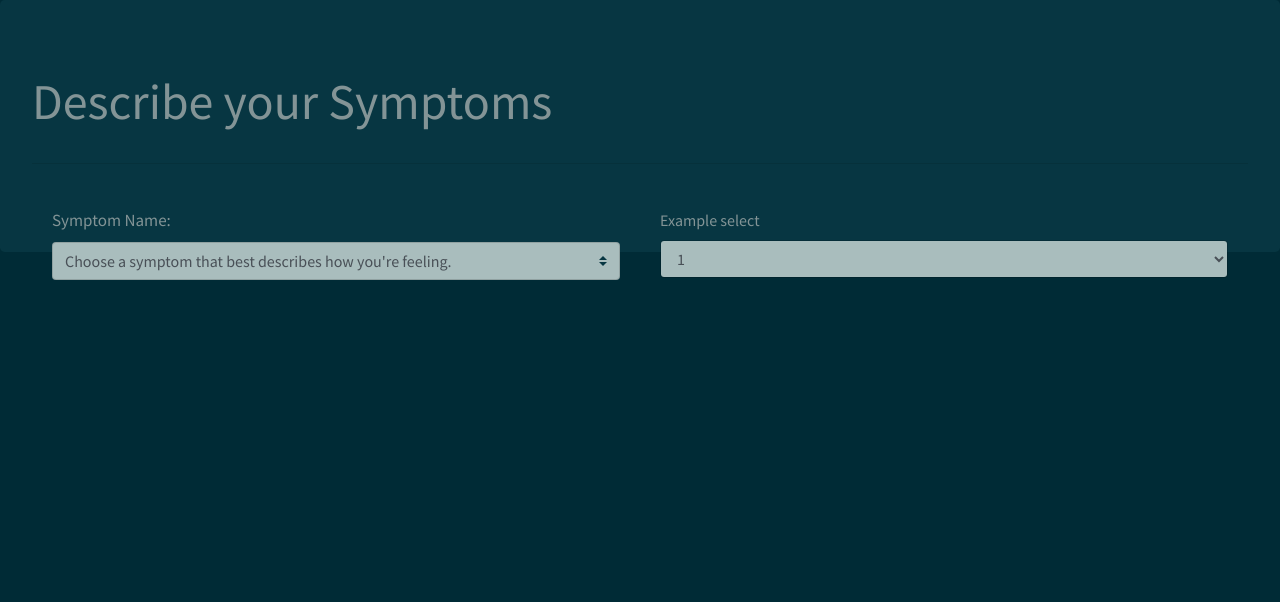
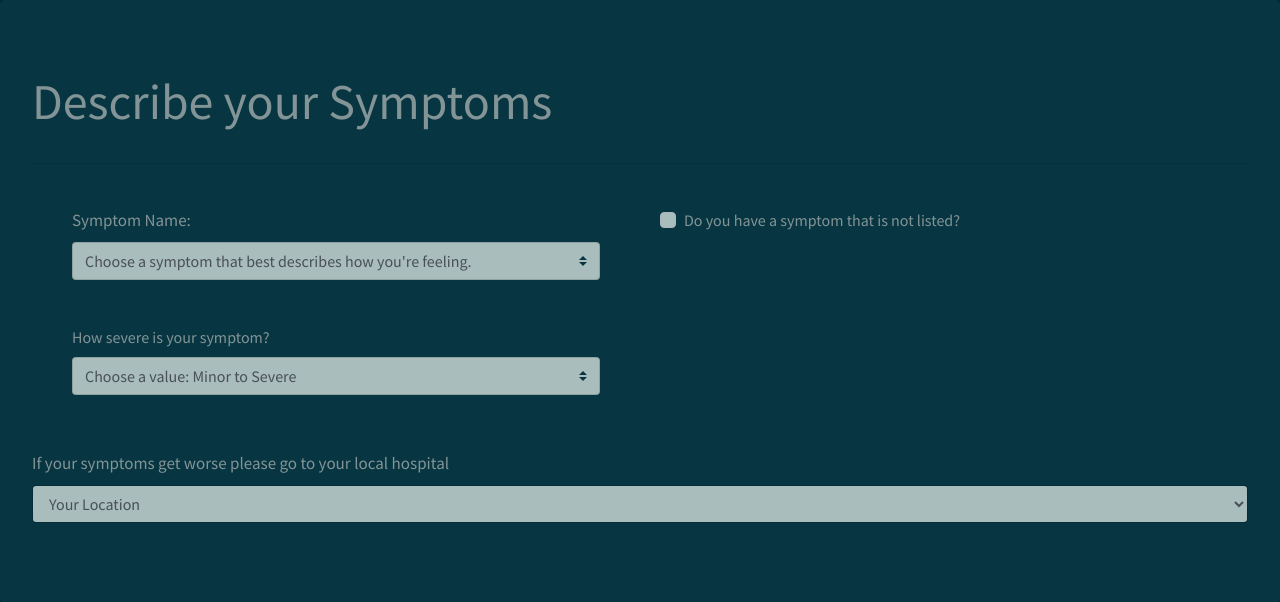
Before and after one commit to elijah-freeman/HuskyDataIncWebApp, a PHP site: page /new_symptoms.php in a window 1280 px wide. Shown: the part 56-658 px from the top of the page. Run offline with PHP 8.4, Linux system fonts and the light colour scheme; data comes from the database, SQL or seed files in the repository.

Commit message:
Modified the layout in new_symptoms, cleaned the rest

```diff
--- a/infection.php
+++ b/infection.php
@@ -105,6 +105,8 @@
              }
             ?>
         </select>
+
+
        </div>
             <?php
 
--- a/localhost.sql
+++ b/localhost.sql
@@ -155,12 +155,13 @@
 --
 
 CREATE TABLE `SYMPTOM` (
-  `symptom_id` int(11) NOT NULL,
+  `symptom_id` int(11) NOT NULL AUTO_INCREMENT,
   `description` varchar(256) DEFAULT NULL,
   `severity` int(11) NOT NULL,
   `infection_name` varchar(128) DEFAULT 'UNKNOWN',
   `user_id` int(11) DEFAULT NULL,
-  `patient_id` int(11) DEFAULT NULL
+  `patient_id` int(11) DEFAULT NULL,
+   KEY (symptom_id)
 ) ENGINE=InnoDB DEFAULT CHARSET=latin1;
 
 --
--- a/new_symptoms.php
+++ b/new_symptoms.php
@@ -69,18 +69,15 @@
             <p style="font-size: 50px" class="lead">Describe your Symptoms</p>
             <hr class="my-4">
 
-            <form method="GET" action="new_symptoms.php">
+            <form id="form-one" method="POST" action="new_symptoms.php">
 
                 <div class = "float-container">
-
                 <!-- div container for the drop down form select bar -->
                 <div class="float-child">
-
                     <div class="form-group">
-
-                    <label style="font-size: 17px" for="county_control_form">Symptom Name:
+                        <label style="font-size: 17px" for="symptom_select">Symptom Name:
                         </label>
-                    <select class = "custom-select" name="infection" onchange='this.form.submit()' id='county_control_form'>
+                        <select class = "custom-select" name="symptom_desc"  id='symptom_select' onchange='changeVisibilityHide();'>
                             <option selected>Choose a symptom that best describes how you're feeling.</option>
 
                             <?php
@@ -90,11 +87,126 @@
                                 die( mysqli_connect_error() );
                             }
 
-                        ///REPLACE////////////////////////////////////////////////////////////////////////////////////////////////////////
+                            $sql = "SELECT DISTINCT description
+                                    FROM SYMPTOM";
 
-                        $sql = "SELECT DISTINCT county
-                FROM HOSPITAL JOIN PATIENT ON HOSPITAL.hospital_name = PATIENT.hosp_name, INFECTION
-                WHERE PATIENT.sickness_type = INFECTION.infection_name";
+                            if ($result = mysqli_query($connection, $sql))
+                            {
+                                // loop through the data
+                                while($row = mysqli_fetch_assoc($result))
+                                {
+                                    echo '<option value="' . $row['description'] . '">';
+                                    echo $row['description'];
+                                    echo "</option>";
+
+                                } // release the memory used by the result set
+
+                                mysqli_free_result($result);
+                            }
+                            ?>
+                            <option>Other</option>
+
+                        </select>
+                    </div>
+                </div>
+
+                    <!-- TODO this seems like it should go in the database and not tied to the view-->
+
+                    <div class="float-child">
+                        <div id="new-symptom" class="form-group">
+                            <div class="custom-control custom-checkbox">
+                                <input type="checkbox" class="custom-control-input" id="new-symptom-checkbox" onchange="addNewSymptom()">
+                                <label id='new-symptom-label' class="custom-control-label" for="new-symptom-checkbox">Do you have a symptom that is not listed?</label>
+                            </div>
+                            <input name="new_symptom" style="visibility: hidden" type="text" class="form-control" id="symptomInput" aria-describedby="symptom_help" placeholder="Describe your symptom">
+                            <small style="visibility: hidden"  id="symptom_help" class="form-text text-muted">Please use a single word to describe your symptom (e.g. fever, headache, chills, etc).</small>
+                        </div>
+                    </div>
+
+
+                </div>
+
+                <div class="float-child2">
+                    <div class="form-group" id="severity_dropdown" >
+                        <label for="severity-select" id="severity_selector_label">How severe is your symptom?</label>
+                        <select class="custom-select" name="severity" id="severity-select" onchange='changeVisibility(); hospitalNearYouVisible()'>
+                            <option selected>Choose a value: Minor to Severe </option>
+                            <option value="1">1 Mild</option>
+                            <option value="2">2</option>
+                            <option value="3">3</option>
+                            <option value="4">4</option>
+                            <option value="5">5 Moderate</option>
+                            <option value="6">6</option>
+                            <option value="7">7</option>
+                            <option value="8">8</option>
+                            <option value="9">9</option>
+                            <option value="10">10 Severe</option>
+                        </select>
+
+                    </div>
+
+                </div>
+
+
+                <div class="container">
+                    <div class="btn-holder">
+                        <button style="visibility: hidden" id="submit_button" type="submit" class="btn btn-primary" onclick='getElementById("form-one").submit();'>Submit</button>
+                    </div>
+                </div>
+
+
+                <?php
+                // HERE IS WHERE WE SEND INFORMATION TO OUR DATABASE
+                if ($_SERVER["REQUEST_METHOD"] == "POST")
+                {
+                    if (isset($_POST['symptom_desc'], $_POST['severity']) )
+                    {
+                ?>
+                    <?php
+                        if ( mysqli_connect_errno() )
+                        {
+                            die(mysqli_connect_error() );
+                        }
+
+                        if (($_POST['new_symptom'] != '')) {
+                            $sql = "INSERT INTO SYMPTOM(description, severity, infection_name, user_id)
+                                VALUES ('{$_POST['new_symptom']}',{$_POST['severity']}, 'THROW UP', 3)";
+                        } else {
+                            $sql = "INSERT INTO SYMPTOM(description, severity, infection_name, user_id)
+                                VALUES ('{$_POST['symptom_desc']}',{$_POST['severity']}, 'THROW UP', 3)";
+                        }
+
+                        if (!mysqli_query($connection, $sql)) {
+                            echo "Error: Could not execute $sql";
+                        } else {
+                            echo $_POST['symptom_desc'];
+                        }
+
+                    } // end if (isset)
+                } // end if ($_SERVER)
+                    ?>
+
+            </form>
+
+
+        <form id='hospital_near_you' style='visibility: visible' method="GET" action="new_symptoms.php">
+
+            <!-- div container for the drop down form select bar -->
+            <div class="form-group">
+                <label style="font-size: 17px" for="county_control_form">If your symptoms get worse please go to your local hospital
+                </label>
+                <select class = "form-control" name="hospital_county" onchange='this.form.submit()' id='county_control_form'>
+                    <option selected>Your Location</option>
+
+                    <?php
+                    $connection = mysqli_connect(DBHOST, DBUSER, DBPASS, DBNAME);
+                    if ( mysqli_connect_errno() )
+                    {
+                        die( mysqli_connect_error() );
+                    }
+                    // Query that retrieves the first and last name and SSN from
+                    // our EMPLOYEE table in our database.
+                    $sql = "SELECT DISTINCT county FROM HOSPITAL";
                     if ($result = mysqli_query($connection, $sql))
                     {
                         // loop through the data
@@ -105,48 +217,19 @@
                             echo "</option>";
 
                         } // release the memory used by the result set
-
-
-                            ///////////////////////////////////////////////////////////////////////////////////////////////////////////
-
-
-
                         mysqli_free_result($result);
                     }
                     ?>
                 </select>
 
-                </div>
-
-
-                </div>
-
-
-               <div class="float-child">
-
-
-                <div class="form-group" id="severity_dropdown" >
-                    <label for="exampleSelect1" id="severity_selector_label">Example select</label>
-                    <select class="form-control" id="exampleSelect1">
-                        <option>1</option>
-                        <option>2</option>
-                        <option>3</option>
-                        <option>4</option>
-                        <option>5</option>
-                    </select>
-                </div>
-
-               </div>
 
 
             </div>
             <?php
 
-
-                /////REPLACE//////////////////////////////////////////////////////////////////////////////////////////////////////
             if ($_SERVER["REQUEST_METHOD"] == "GET")
             {
-                    if (isset($_GET['infection']) )
+            if (isset($_GET['hospital_county']) )
             {
             ?>
 
@@ -154,9 +237,10 @@
             <table class="table table-hover">
                 <thead>
                 <tr class="table-success">
-                            <th scope="col">Infection Name</th>
-                            <th scope="col">Infection Rate</th>
-                            <th scope="col">Number of Infections</th>
+                    <th scope="col">Hospital Near You</th>
+                    <th scope="col">Location</th>
+                    <th scope="col">Number of Available Bed</th>
+                    <th scope="col">Available Tests</th>
                 </tr>
                 </thead>
 
@@ -169,11 +253,9 @@
                 // Selects the infection name, infection rate and the number
                 // of infections of that that type in the county specfied in the
                 // drop down menu by the user.
-                        $sql = "SELECT sickness_type, infection_rate, COUNT(sickness_type) as infection_count
-                      FROM (SELECT county, sickness_type, infection_rate
-                             FROM HOSPITAL JOIN PATIENT ON HOSPITAL.hospital_name = PATIENT.hosp_name, INFECTION
-                             WHERE PATIENT.sickness_type = INFECTION.infection_name) T1
-                      WHERE county = '{$_GET['infection']}' GROUP BY sickness_type";
+                $sql = "SELECT hospital_name, county, availability_bed, covid_test
+                        FROM HOSPITAL
+                      WHERE county = '{$_GET['hospital_county']}'";
 
                 if ($result = mysqli_query($connection, $sql))
                 {
@@ -181,12 +263,11 @@
                     {
                         ?>
                         <tr>
-                        <td><?php echo $row['sickness_type'] ?></td>
-                        <td><?php echo $row['infection_rate'] ?></td>
-                        <td><?php echo $row['infection_count'] ?></td>
+                            <td><?php echo $row['hospital_name'] ?></td>
+                            <td><?php echo $row['county'] ?></td>
+                            <td><?php echo $row['availability_bed'] ?></td>
+                            <td><?php echo $row['covid_test'] ?></td>
                         </tr>
-
-                    ///////////////////////////////////////////////////////////////////////////////////////////////////////////
 
                         <?php
                     } // release the memory used by the result set
@@ -197,11 +278,37 @@
                 } // end if ($_SERVER)
                 ?>
 
+
             </table>
-
-
 
         </form>
         </div>
+
+    <!-- Some javascript to provide some functionality -->
+
+    <script>
+        function changeVisibility() {
+            document.getElementById('submit_button').style.visibility = 'visible';
+        }
+        function changeVisibilityHide() {
+            document.getElementById('submit_button').style.visibility = 'hidden';
+        }
+
+        function addNewSymptom() {
+
+            if (document.getElementById("new-symptom-checkbox").checked === true) {
+                document.getElementById('symptomInput').style.visibility = 'visible';
+                document.getElementById('symptom_help').style.visibility = 'visible';
+            } else {
+                document.getElementById('symptomInput').style.visibility = 'hidden';
+                document.getElementById('symptom_help').style.visibility = 'hidden';
+            }
+        }
+        function hospitalNearYouVisible() {
+            document.getElementById('hospital_near_you').style.visibility = 'visible'
+        }
+
+
+    </script>
     </body>
 </html>
--- a/styleguide_general.css
+++ b/styleguide_general.css
@@ -2,14 +2,41 @@
 }
 
 
-.float-contianer {
+.float-container{
+    padding: 20px;
 
-    padding: 20px;
 }
 
 .float-child {
     width: 50%;
     float: left;
-    padding: 20px;
+    padding-left:20px;
+    padding-bottom: 5px;
+    padding-right: 40px;
+}
 
+
+.float-child2 {
+    width:50%;
+    float:bottom;
+    padding-left: 40px;
+    padding-right: 40px;
+    padding-top: 40px;
 }
+
+.container {
+    justify-content: space-between;
+    flex-direction: column;
+    height: 5vh;
+    display: flex;
+}
+
+.container .btn-holder {
+    justify-content: flex-end;
+    display:flex;
+}
+
+
+#new-symptom-label {
+    padding-bottom:9px;
+}
```
Also changed, not shown: README.md. Lines whose indentation alone changed are shown as unchanged.
